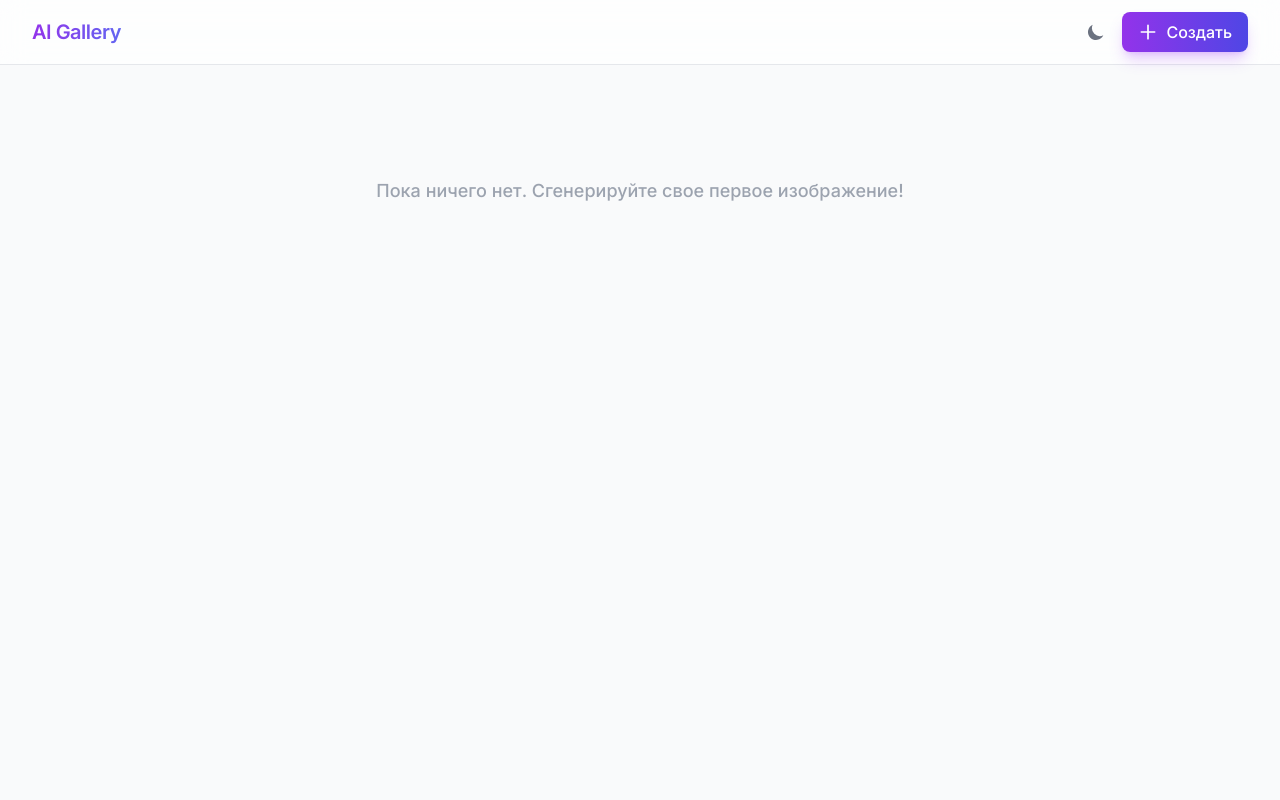
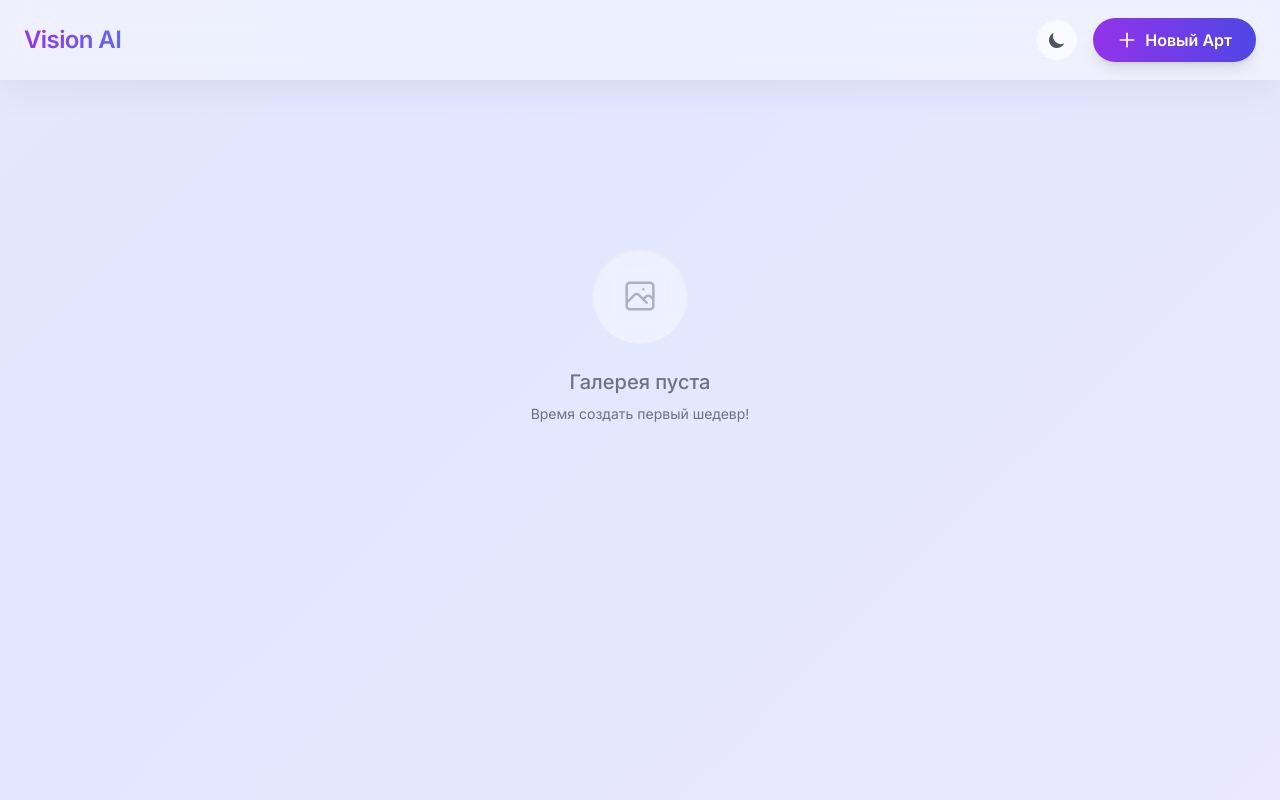
Before and after one commit to andrewchick187/Gal1eryAIGenerator, a Flask app: page / in a window 1280 px wide. Run offline with Flask 3, Linux system fonts and the light colour scheme; some libraries are stand-ins or nearby versions.

Commit message:
Update index.html

```diff
--- a/templates/index.html
+++ b/templates/index.html
@@ -24,97 +24,126 @@
         }
     </script>
     <style>
-        ::-webkit-scrollbar { width: 8px; }
+        ::-webkit-scrollbar { width: 6px; }
         ::-webkit-scrollbar-track { background: transparent; }
-        ::-webkit-scrollbar-thumb { background-color: #cbd5e1; border-radius: 20px; }
-        .dark ::-webkit-scrollbar-thumb { background-color: #374151; }
+        ::-webkit-scrollbar-thumb { background-color: rgba(156, 163, 175, 0.5); border-radius: 20px; }
+
+        .glass-panel {
+            background: rgba(255, 255, 255, 0.4);
+            backdrop-filter: blur(24px);
+            -webkit-backdrop-filter: blur(24px);
+            border: 1px solid rgba(255, 255, 255, 0.5);
+            box-shadow: 0 10px 40px rgba(0, 0, 0, 0.05);
+        }
+        .dark .glass-panel {
+            background: rgba(17, 24, 39, 0.4);
+            border: 1px solid rgba(255, 255, 255, 0.08);
+            box-shadow: 0 10px 40px rgba(0, 0, 0, 0.3);
+        }
+
+        .bg-gradient-animate {
+            background: linear-gradient(-45deg, #f3e8ff, #e0e7ff, #fce7f3, #fae8ff);
+            background-size: 400% 400%;
+            animation: gradientBG 15s ease infinite;
+        }
+        .dark .bg-gradient-animate {
+            background: linear-gradient(-45deg, #1e1b4b, #0f172a, #2e1065, #171717);
+            background-size: 400% 400%;
+            animation: gradientBG 15s ease infinite;
+        }
+        @keyframes gradientBG { 0% {background-position: 0% 50%;} 50% {background-position: 100% 50%;} 100% {background-position: 0% 50%;} }
     </style>
 </head>
-<body class="bg-gray-50 text-gray-900 dark:bg-gray-950 dark:text-gray-100 transition-colors duration-300 min-h-screen flex flex-col">
+<body class="bg-gradient-animate text-gray-900 dark:text-gray-100 transition-colors duration-500 min-h-screen flex flex-col">
 
-    <header class="sticky top-0 z-40 w-full backdrop-blur-md bg-white/70 dark:bg-gray-900/70 border-b border-gray-200 dark:border-gray-800 transition-colors">
-        <div class="max-w-7xl mx-auto px-4 sm:px-6 lg:px-8">
-            <div class="flex items-center justify-between h-16 gap-4">
-                <a href="/" class="flex-shrink-0 font-semibold text-xl tracking-tight bg-clip-text text-transparent bg-gradient-to-r from-purple-600 to-indigo-500 transition">AI Gallery</a>
+    <header class="glass-panel sticky top-0 z-40 border-b-0 border-t-0 border-l-0 border-r-0 border-b-white/20 dark:border-b-white/10">
+        <div class="max-w-7xl mx-auto px-6 h-20 flex items-center justify-between">
+            <h1 class="text-2xl font-bold bg-clip-text text-transparent bg-gradient-to-r from-purple-600 to-indigo-500 tracking-tight">
+                Vision AI
+            </h1>
 
-                <div class="flex items-center gap-2 ml-auto">
-                    <button id="theme-toggle" class="p-2 rounded-lg text-gray-500 hover:bg-gray-100 dark:text-gray-400 dark:hover:bg-gray-800 transition-colors">
+            <div class="flex items-center gap-4">
+                <button id="theme-toggle" class="p-2.5 rounded-full bg-white/50 dark:bg-black/30 text-gray-600 dark:text-gray-300 hover:scale-105 backdrop-blur-md transition-all">
                     <svg id="theme-toggle-dark-icon" class="hidden w-5 h-5" fill="currentColor" viewBox="0 0 20 20"><path d="M17.293 13.293A8 8 0 016.707 2.707a8.001 8.001 0 1010.586 10.586z"></path></svg>
                     <svg id="theme-toggle-light-icon" class="hidden w-5 h-5" fill="currentColor" viewBox="0 0 20 20"><path fill-rule="evenodd" d="M10 2a1 1 0 011 1v1a1 1 0 11-2 0V3a1 1 0 011-1zm4 8a4 4 0 11-8 0 4 4 0 018 0zm-.464 4.95l.707.707a1 1 0 001.414-1.414l-.707-.707a1 1 0 00-1.414 1.414zm2.12-10.607l.707.707a1 1 0 01-1.414 1.414l-.707-.707a1 1 0 011.414-1.414zM2 10a1 1 0 011-1h1a1 1 0 110 2H3a1 1 0 01-1-1zm4.95-4.646l-.707.707a1 1 0 01-1.414-1.414l.707-.707a1 1 0 011.414 1.414zm-5.9 9.9l.707.707a1 1 0 01-1.414 1.414l-.707-.707a1 1 0 011.414-1.414zM10 15a1 1 0 011 1v1a1 1 0 11-2 0v-1a1 1 0 011-1z" clip-rule="evenodd"></path></svg>
                 </button>
-                    <a href="/generator" class="flex items-center justify-center px-4 py-2 rounded-lg bg-gradient-to-r from-purple-600 to-indigo-600 hover:from-purple-700 hover:to-indigo-700 text-white font-medium transition-colors shadow-lg shadow-purple-500/30 gap-2">
+                <a href="/generator" class="flex items-center justify-center px-6 py-2.5 rounded-full bg-gradient-to-r from-purple-600 to-indigo-600 hover:from-purple-500 hover:to-indigo-500 text-white font-semibold transition-all shadow-lg hover:shadow-purple-500/40 hover:-translate-y-0.5 gap-2">
                     <svg class="w-5 h-5" fill="none" stroke="currentColor" viewBox="0 0 24 24"><path stroke-linecap="round" stroke-linejoin="round" stroke-width="2" d="M12 4v16m8-8H4"></path></svg>
-                        Создать
+                    Новый Арт
                 </a>
-                </div>
             </div>
         </div>
     </header>
 
-    <main class="flex-grow max-w-7xl mx-auto px-4 sm:px-6 lg:px-8 py-8 w-full">
-        <div class="grid grid-cols-2 md:grid-cols-4 lg:grid-cols-5 xl:grid-cols-6 gap-4 sm:gap-6">
+    <main class="flex-grow max-w-7xl mx-auto px-6 py-10 w-full">
+        <div class="grid grid-cols-2 md:grid-cols-3 lg:grid-cols-4 xl:grid-cols-5 gap-6">
             {% for img in images %}
             <div
-                class="group relative aspect-square bg-gray-200 dark:bg-gray-800 rounded-xl overflow-hidden cursor-zoom-in shadow-sm hover:shadow-xl transition-all duration-300 ring-1 ring-black/5 dark:ring-white/10"
+                class="group relative aspect-[3/4] glass-panel rounded-3xl overflow-hidden cursor-zoom-in hover:shadow-2xl hover:shadow-purple-500/20 transition-all duration-500 transform hover:-translate-y-1"
                 onclick="openModal({{ loop.index0 }})"
             >
-                <img src="{{ url_for('static', filename=img.url) }}" alt="{{ img.name }}" loading="lazy" class="w-full h-full object-cover transform transition duration-500 group-hover:scale-110">
-                <div class="absolute inset-0 bg-gradient-to-t from-black/60 via-transparent to-transparent opacity-0 group-hover:opacity-100 transition-opacity duration-300">
-                    <p class="absolute bottom-3 left-3 right-3 text-white text-xs font-medium truncate opacity-0 group-hover:opacity-100 transform translate-y-2 group-hover:translate-y-0 transition duration-300">{{ img.name }}</p>
+                <img src="{{ url_for('static', filename=img.url) }}" alt="{{ img.name }}" loading="lazy" class="w-full h-full object-cover transform transition duration-700 group-hover:scale-105">
+                <div class="absolute inset-0 bg-gradient-to-t from-black/80 via-black/20 to-transparent opacity-0 group-hover:opacity-100 transition-opacity duration-300 flex flex-col justify-end p-4">
+                    <p class="text-white text-xs font-semibold truncate">{{ img.name }}</p>
+                    <p class="text-white/70 text-[10px]">{{ img.date }}</p>
                 </div>
             </div>
             {% else %}
-            <div class="col-span-full flex flex-col items-center justify-center py-20 text-gray-400 dark:text-gray-600">
-                <p class="text-lg font-medium">Пока ничего нет. Сгенерируйте свое первое изображение!</p>
+            <div class="col-span-full flex flex-col items-center justify-center py-32 text-gray-500 dark:text-gray-400">
+                <div class="w-24 h-24 bg-white/40 dark:bg-black/20 backdrop-blur-md rounded-full flex items-center justify-center mb-6 shadow-inner">
+                    <svg class="w-10 h-10 opacity-50" fill="none" stroke="currentColor" viewBox="0 0 24 24"><path stroke-linecap="round" stroke-linejoin="round" stroke-width="1.5" d="M4 16l4.586-4.586a2 2 0 012.828 0L16 16m-2-2l1.586-1.586a2 2 0 012.828 0L20 14m-6-6h.01M6 20h12a2 2 0 002-2V6a2 2 0 00-2-2H6a2 2 0 00-2 2v12a2 2 0 002 2z"></path></svg>
+                </div>
+                <p class="text-xl font-medium">Галерея пуста</p>
+                <p class="text-sm mt-2">Время создать первый шедевр!</p>
             </div>
             {% endfor %}
         </div>
     </main>
 
     <div id="imageModal" class="fixed inset-0 z-50 hidden" role="dialog" aria-modal="true">
-        <div class="absolute inset-0 bg-black/90 backdrop-blur-sm transition-opacity opacity-0" id="modalBackdrop"></div>
+        <div class="absolute inset-0 bg-black/60 backdrop-blur-xl transition-opacity opacity-0" id="modalBackdrop"></div>
         <div class="absolute inset-0 flex items-center justify-center p-4 sm:p-8" id="modalWrapper">
-            <div id="modalContent" class="relative bg-white dark:bg-gray-900 w-full max-w-6xl h-[85vh] rounded-2xl shadow-2xl overflow-hidden flex flex-col md:flex-row transform scale-95 opacity-0 transition-all duration-300 ring-1 ring-white/10">
-                <button onclick="closeModal()" class="absolute top-4 right-4 z-30 text-white/50 hover:text-white bg-black/50 hover:bg-black/80 rounded-full p-2 backdrop-blur transition-all">
+            <div id="modalContent" class="relative glass-panel w-full max-w-5xl h-[85vh] rounded-[2.5rem] shadow-2xl overflow-hidden flex flex-col md:flex-row transform scale-95 opacity-0 transition-all duration-500 border border-white/20">
+
+                <button onclick="closeModal()" class="absolute top-6 right-6 z-30 text-white hover:text-white bg-black/30 hover:bg-black/60 rounded-full p-2.5 backdrop-blur-md transition-all hover:rotate-90">
                     <svg class="w-6 h-6" fill="none" stroke="currentColor" viewBox="0 0 24 24"><path stroke-linecap="round" stroke-linejoin="round" stroke-width="2" d="M6 18L18 6M6 6l12 12"></path></svg>
                 </button>
-                <div class="flex-1 bg-black/95 flex items-center justify-center p-4 overflow-hidden relative group" id="modalLeftColumn">
-                    <button onclick="prevImage(event)" class="absolute left-4 p-3 rounded-full bg-black/40 hover:bg-black/80 text-white/70 hover:text-white backdrop-blur-sm transition-all opacity-0 group-hover:opacity-100 -translate-x-2 group-hover:translate-x-0 z-20 focus:outline-none">
+
+                <div class="flex-1 bg-black/20 flex items-center justify-center p-6 overflow-hidden relative group">
+                    <button onclick="prevImage(event)" class="absolute left-6 p-4 rounded-full bg-white/10 hover:bg-white/20 text-white backdrop-blur-md transition-all opacity-0 group-hover:opacity-100 -translate-x-4 group-hover:translate-x-0 z-20">
                         <svg class="w-8 h-8" fill="none" stroke="currentColor" viewBox="0 0 24 24"><path stroke-linecap="round" stroke-linejoin="round" stroke-width="2" d="M15 19l-7-7 7-7"></path></svg>
                     </button>
-                    <img id="modalImage" src="" alt="" class="max-w-full max-h-full object-contain shadow-lg transition-opacity duration-200">
-                    <button onclick="nextImage(event)" class="absolute right-4 p-3 rounded-full bg-black/40 hover:bg-black/80 text-white/70 hover:text-white backdrop-blur-sm transition-all opacity-0 group-hover:opacity-100 translate-x-2 group-hover:translate-x-0 z-20 focus:outline-none">
+                    <img id="modalImage" src="" alt="" class="max-w-full max-h-full object-contain drop-shadow-2xl transition-opacity duration-300 rounded-lg">
+                    <button onclick="nextImage(event)" class="absolute right-6 p-4 rounded-full bg-white/10 hover:bg-white/20 text-white backdrop-blur-md transition-all opacity-0 group-hover:opacity-100 translate-x-4 group-hover:translate-x-0 z-20">
                         <svg class="w-8 h-8" fill="none" stroke="currentColor" viewBox="0 0 24 24"><path stroke-linecap="round" stroke-linejoin="round" stroke-width="2" d="M9 5l7 7-7 7"></path></svg>
                     </button>
                 </div>
-                <div class="w-full md:w-80 lg:w-96 bg-white dark:bg-gray-900 border-l border-gray-200 dark:border-gray-800 flex flex-col z-10">
-                    <div class="p-6 border-b border-gray-100 dark:border-gray-800">
-                        <h2 class="text-xl font-bold text-gray-900 dark:text-white mb-1">Информация</h2>
-                        <p class="text-sm text-gray-500 dark:text-gray-400">Свойства файла</p>
+
+                <div class="w-full md:w-80 lg:w-96 bg-white/50 dark:bg-black/50 backdrop-blur-3xl border-l border-white/20 dark:border-white/5 flex flex-col z-10">
+                    <div class="p-8 border-b border-white/20 dark:border-white/5">
+                        <h2 class="text-2xl font-bold mb-1">Детали</h2>
+                        <p class="text-sm text-gray-500 dark:text-gray-400">Информация о файле</p>
                     </div>
-                    <div class="p-6 flex-1 overflow-y-auto">
-                        <div class="space-y-6">
+                    <div class="p-8 flex-1 overflow-y-auto space-y-6">
                         <div>
-                                <p class="text-xs uppercase tracking-wider text-gray-500 font-semibold mb-1">Имя файла</p>
-                                <p id="modalTitle" class="text-sm font-medium text-gray-900 dark:text-gray-200 break-all leading-relaxed font-mono"></p>
+                            <p class="text-xs uppercase tracking-widest text-gray-500 font-bold mb-2">Название</p>
+                            <p id="modalTitle" class="text-sm font-medium break-all"></p>
                         </div>
-                            <div class="grid grid-cols-2 gap-4">
+                        <div class="grid grid-cols-2 gap-6">
                             <div>
-                                    <p class="text-xs uppercase tracking-wider text-gray-500 font-semibold mb-1">Дата</p>
-                                    <p id="modalDate" class="text-sm text-gray-900 dark:text-gray-300"></p>
+                                <p class="text-xs uppercase tracking-widest text-gray-500 font-bold mb-2">Создано</p>
+                                <p id="modalDate" class="text-sm font-medium"></p>
                             </div>
                             <div>
-                                    <p class="text-xs uppercase tracking-wider text-gray-500 font-semibold mb-1">Размер</p>
-                                    <p id="modalSize" class="text-sm text-gray-900 dark:text-gray-300"></p>
+                                <p class="text-xs uppercase tracking-widest text-gray-500 font-bold mb-2">Вес</p>
+                                <p id="modalSize" class="text-sm font-medium"></p>
                             </div>
                         </div>
-                            <hr class="border-gray-100 dark:border-gray-800">
-                            <div class="pt-2">
-                                <a id="downloadLink" href="#" download class="flex items-center justify-center w-full py-2.5 px-4 border border-transparent rounded-lg shadow-sm text-sm font-medium text-white bg-purple-600 hover:bg-purple-700 focus:outline-none transition-colors gap-2">
-                                    <svg class="w-4 h-4" fill="none" stroke="currentColor" viewBox="0 0 24 24"><path stroke-linecap="round" stroke-linejoin="round" stroke-width="2" d="M4 16v1a3 3 0 003 3h10a3 3 0 003-3v-1m-4-4l-4 4m0 0l-4-4m4 4V4"></path></svg>
-                                    Скачать
+                        <div class="pt-6">
+                            <a id="downloadLink" href="#" download class="flex items-center justify-center w-full py-3.5 px-4 rounded-2xl shadow-lg text-sm font-bold text-white bg-gradient-to-r from-purple-600 to-indigo-600 hover:from-purple-500 hover:to-indigo-500 transition-all gap-2 transform hover:-translate-y-0.5">
+                                <svg class="w-5 h-5" fill="none" stroke="currentColor" viewBox="0 0 24 24"><path stroke-linecap="round" stroke-linejoin="round" stroke-width="2" d="M4 16v1a3 3 0 003 3h10a3 3 0 003-3v-1m-4-4l-4 4m0 0l-4-4m4 4V4"></path></svg>
+                                Сохранить оригинал
                             </a>
-                            </div>
                         </div>
                     </div>
                 </div>
@@ -155,14 +184,14 @@
                 modal.classList.add('hidden');
                 modalImg.src = '';
                 document.body.style.overflow = 'auto';
-            }, 300);
+            }, 500);
         }
 
         function updateModalContent() {
             if(images.length === 0) return;
             const imgData = images[currentIndex];
-            modalImg.style.opacity = '0.5';
-            setTimeout(() => modalImg.style.opacity = '1', 150);
+            modalImg.style.opacity = '0';
+            setTimeout(() => modalImg.style.opacity = '1', 50);
             modalImg.src = "/static/" + imgData.url;
             modalTitle.textContent = imgData.name;
             modalDate.textContent = imgData.date;
```
Lines whose indentation alone changed are shown as unchanged.
